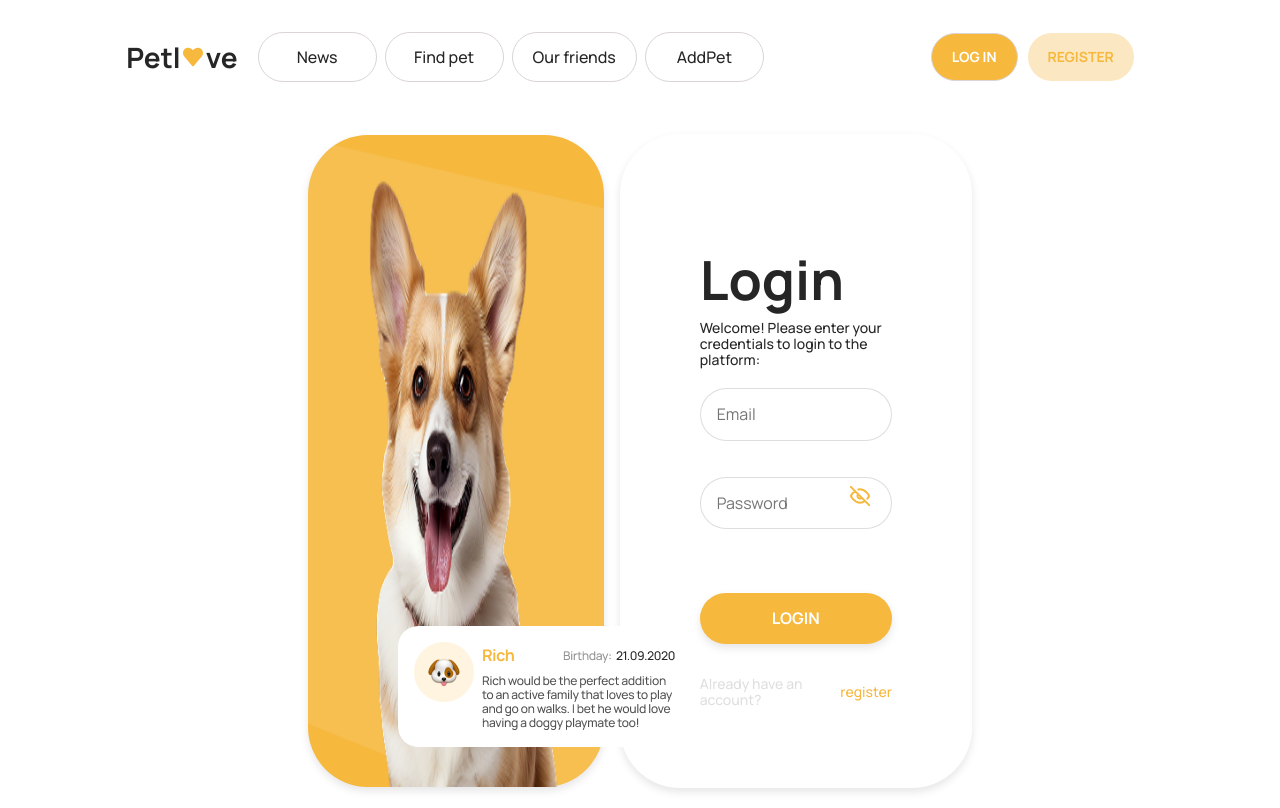
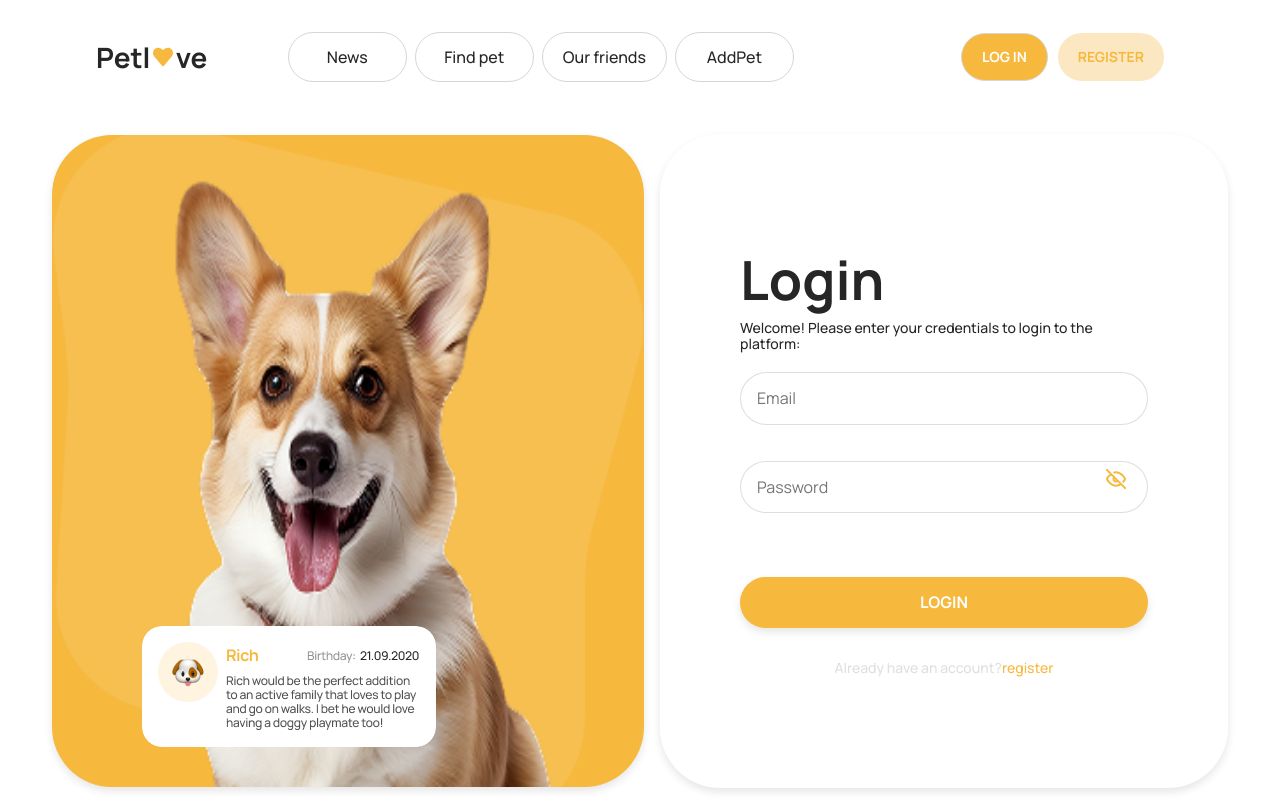
Before and after one commit to Olena457/love-pets, a React (Vite) app: page /login in a window 1280 px wide. Built offline with nearby package versions, Linux system fonts and the light colour scheme.

Commit message:
corected style media home

```diff
--- a/src/App.jsx
+++ b/src/App.jsx
@@ -51,7 +51,7 @@ function App() {
           <Route
             path="/profile"
             element={
-              <PrivateRoute redirectTo="/" component={<ProfilePage />} />
+              <PrivateRoute redirectTo="/home" component={<ProfilePage />} />
             }
           >
             <Route index element={<Navigate to="favorites" replace />} />
--- a/src/components/Header/Header.module.css
+++ b/src/components/Header/Header.module.css
@@ -3,15 +3,15 @@
   min-width: 280px;
   margin: 10px 20px 0 20px;
 }
-@media screen and (min-width: 768px) {
+/* @media screen and (min-width: 768px) {
   .wrapperHome {
     margin: 16px 22px 0px 32px;
     padding: 0px 10px 0px 0px;
   }
-}
+} */
 @media screen and (min-width: 1280px) {
   .wrapperHome {
-    margin: 0px auto;
+    /* margin: 0px auto; */
     margin-top: 16px;
     padding: 0px;
     max-width: 1216px;
--- a/src/pages/HomePage/HomePage.module.css
+++ b/src/pages/HomePage/HomePage.module.css
@@ -1,9 +1,9 @@
-.wrapper {
+/* .wrapper {
   display: flex;
   margin: 0 auto;
   flex-direction: column;
-  /* padding: 0 0px 10px 0px; */
-}
+} */
+/* padding: 0 0px 10px 0px; */
 /* @media screen and (min-width: 768px) {
   .wrapper {
     padding: 0 0px 10px 20px;
@@ -11,9 +11,10 @@
 } */
 /* @media screen and (min-width: 1280px) {
   .wrapper {
-    padding: 0 32px 10px 32px;
+    max-height: 686px;
   }
 } */
+/* padding: 160px 80px 160px 80px; */
 .home {
   display: flex;
   line-height: 0.6;
@@ -23,7 +24,6 @@
   min-width: 280px;
   margin: 0px 20px;
   min-height: 280px;
-  margin: 0px 20px;
   color: var(--white-color);
   padding: 10px 20px 20px 20px;
   /* padding: 60px 20px 50px; */
@@ -38,25 +38,27 @@
 }
 @media screen and (min-width: 768px) {
   .home {
-    margin: 0px 32px;
-    min-width: 704px;
+    /* margin: 0px 32px; */
+    /* width: 704px; */
+    padding-bottom: 25px;
     border-bottom-left-radius: 60px;
     border-bottom-right-radius: 60px;
-    height: 385px;
+    height: 303px;
   }
   .content {
     gap: 32px;
   }
 }
-@media screen and (max-width: 1280px) {
-  /* .content {
+/* @media screen and (max-width: 1280px) {
+  .content {
     padding: 12px 64px;
-  } */
-}
+  }
+} */
 @media screen and (min-width: 1280px) {
   .home {
     max-width: 1216px;
-    height: 270px;
+    max-height: 270px;
+    /* padding: 0px; */
   }
 }
 .title {
@@ -64,20 +66,21 @@
   font-size: 46px;
   font-weight: 700;
   line-height: 0.86;
-  margin-top: 14px;
+  /* margin-top: 14px; */
 }
 @media screen and (min-width: 768px) {
   .title {
     font-size: 80px;
     line-height: 77px;
-    margin-top: 57px;
+    /* margin-top: 57px; */
     /* margin-bottom: 32px; */
   }
 }
 @media screen and (min-width: 1280px) {
   .title {
     font-size: 90px;
-    margin-bottom: 16px;
+    margin-top: 0px;
+    /* margin-bottom: 16px; */
     width: 760px;
     height: 174px;
   }
@@ -102,7 +105,7 @@
     font-size: 18px;
     line-height: 1.22;
     display: flex;
-    margin-bottom: 32px;
+    /* margin-bottom: 32px; */
     align-self: flex-end;
     width: 255px;
   }
--- a/src/pages/LoginPage/LoginPage.module.css
+++ b/src/pages/LoginPage/LoginPage.module.css
@@ -9,8 +9,9 @@
 }
 @media screen and (min-width: 768px) {
   .pageLogin {
+    /* padding: 32px; */
     /* max-width: 704px; */
-    width: 704px;
+    /* width: 704px; */
     gap: 16px;
   }
 }
@@ -18,6 +19,7 @@
   .pageLogin {
     max-width: 1216px;
     flex-direction: row;
+    /* gap: 32px; */
   }
 }
 
--- a/src/pages/RegisterPage/RegisterPage.module.css
+++ b/src/pages/RegisterPage/RegisterPage.module.css
@@ -9,7 +9,7 @@
 @media screen and (min-width: 768px) {
   .pageRegister {
     /* max-width: 704px; */
-    width: 704px;
+    /* width: 704px; */
     gap: 16px;
   }
 }
```
